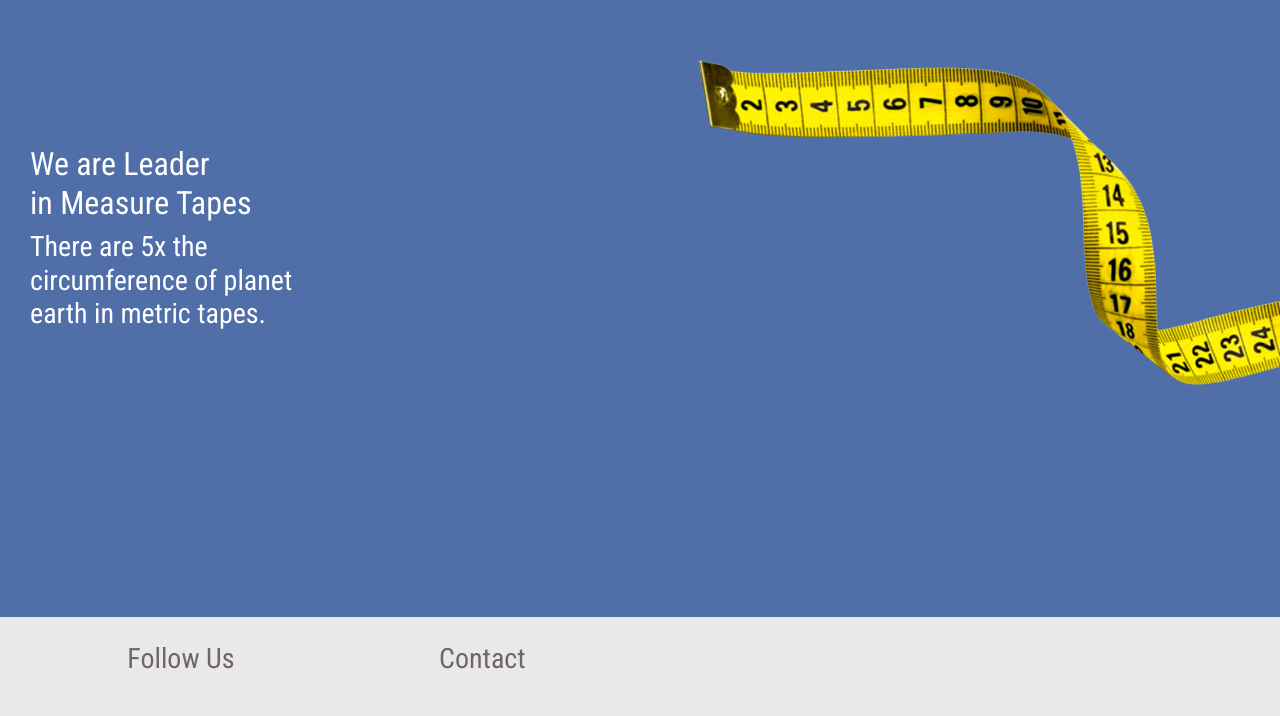
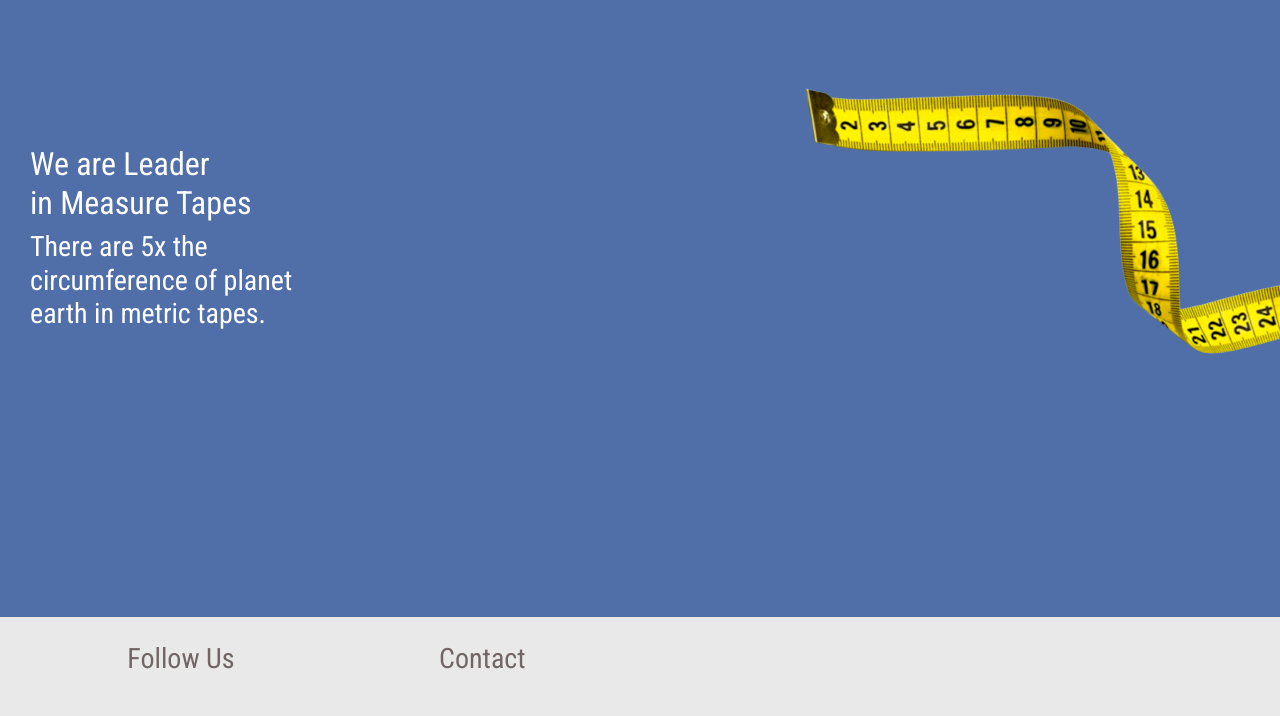
Before and after one commit to AlexGo2/ZuttermanMeasureTapes-Calindra, a plain HTML site: page index.html in a window 1280 px wide. Shown: the part 1141-1857 px from the top of the page. Drawn offline with nearby package versions, Linux system fonts and the light colour scheme.

Commit message:
Update index.html

```diff
--- a/index.html
+++ b/index.html
@@ -57,7 +57,7 @@
                     earth in metric tapes.</h3>
 
             </span>
-            <img src="img/scale2.png" class="img-sec2" alt="">
+            <img src="img/scale2redi.png" class="img-sec2" alt="">
         </section>
         <footer>
             <section class="container-footer">
```
